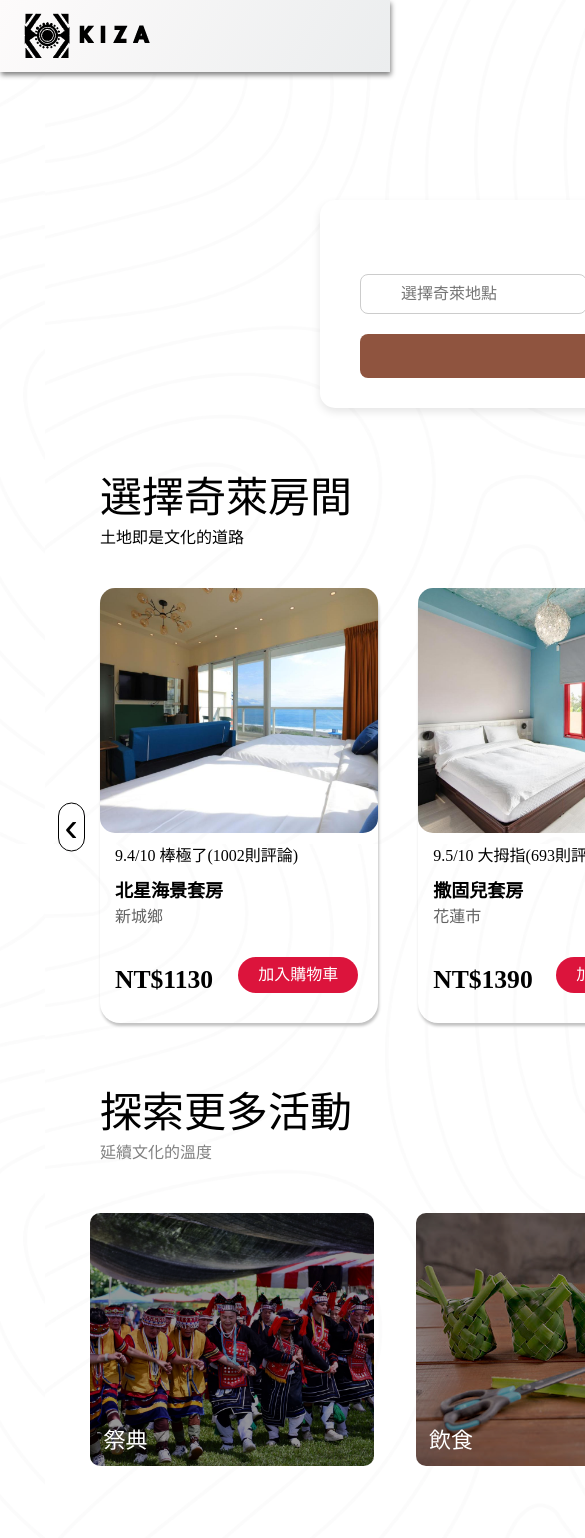
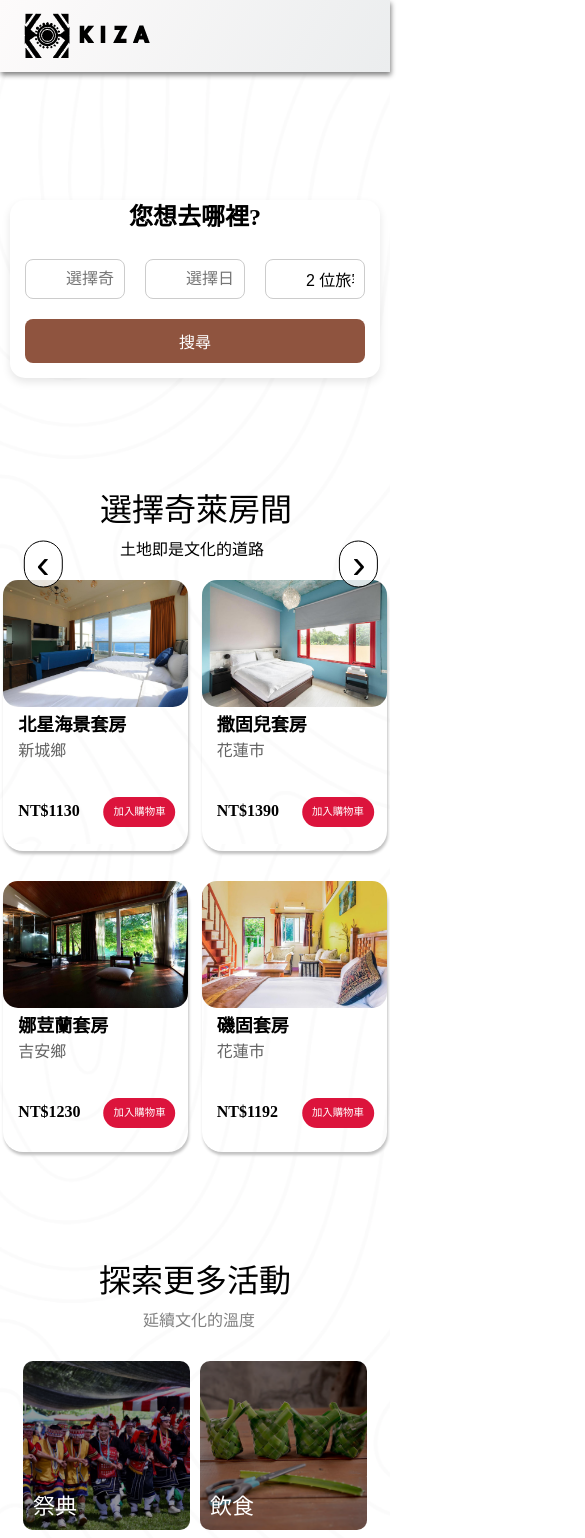
Before and after one commit to lahok23/KIZA, a Vue app: page /room in a window 390 px wide. Shown: the top 1538 px of the page, 585 px wide, since content can reach past the window. Built offline with nearby package versions, Linux system fonts and the light colour scheme; what vue3-lazyload would draw is missing.

Commit message:
更新邏輯

```diff
--- a/src/views/Room.vue
+++ b/src/views/Room.vue
@@ -28,13 +28,13 @@
     <!-- 房間展示區域 -->
     <section class="room">
       <h2>選擇奇萊房間</h2>
-      <p>土地即是文化的道路</p>
+      <p class="smallTitle">土地即是文化的道路</p>
       <div class="room-container">
         <div v-for="(room, index) in visibleRooms" :key="index" class="room-item" :data-location="room.location">
           <a href="#" @click.prevent="openBookingPopup(room)">
             <img :src="room.image" :alt="room.name" @load="onImageLoad" @error="onImageError" />
           </a>
-          <p>{{ room.rating }}/10 <span>{{ room.reviews }}</span></p>
+          <p class="ratingReviews">{{ room.rating }}/10 <span>{{ room.reviews }}</span></p>
           <h3>{{ room.name }}</h3>
           <p>{{ room.location }}</p>
           <div class="room-item-btn">
@@ -269,24 +269,47 @@ export default {
     };
   },
   computed: {
+    filteredRooms() {
+    return this.rooms.filter(room => {
+      const matchesDestination = this.destinationInput ? room.location === this.destinationInput : true;
+      const matchesDate = this.bookingStartDate && this.bookingEndDate ? this.checkAvailability(room) : true;
+      const matchesGuests = this.guestsInput ? this.checkGuests(room) : true;
+      return matchesDestination && matchesDate && matchesGuests;
+    });
+  },
   visibleRooms() {
     return this.filteredRooms.slice(this.currentStartIndex, this.currentStartIndex + this.roomsPerPage);
-    },
-    filteredRooms() {
-      const filtered = this.destinationInput
-        ? this.rooms.filter(room => room.location === this.destinationInput)
-        : this.rooms;
-      return filtered;
-    },
+  }
   },
   methods: {
+    // 篩選邏輯
+    checkAvailability(room) {
+    // 假設所有房間都可用，你可以在這裡添加具體的日期邏輯
+    return true;
+  },
+  checkGuests(room) {
+    // 假設所有房間都支持指定人數，你可以根據房間容量或其他邏輯進行篩選
+    return true;
+  },
     searchRooms() {
+  // 如果目的地、日期和旅客人數未選擇，則不要篩選
   const filteredRooms = this.rooms.filter(room => {
     const matchesDestination = this.destinationInput ? room.location === this.destinationInput : true;
     const matchesDate = this.bookingStartDate && this.bookingEndDate ? this.checkAvailability(room) : true;
     const matchesGuests = this.guestsInput ? this.checkGuests(room) : true;
     return matchesDestination && matchesDate && matchesGuests;
   });
+
+  // 如果沒有符合的房間，顯示一個提示
+  if (filteredRooms.length === 0) {
+    Swal.fire({
+      title: '無結果',
+      text: '找不到符合條件的房間。',
+      icon: 'warning',
+      confirmButtonText: '確認',
+    });
+  }
+
   this.filteredRooms = filteredRooms;
 },
     showPopup(type) {
@@ -294,6 +317,15 @@ export default {
     },
     closePopup(type) {
     this.popupType = '';
+
+    // 如果關閉的是購物車彈窗，處理購物車的顯示狀態
+     if (type === 'booking') {
+    this.showBookingPopupFlag = false;
+    }
+
+    if (type === 'success') {
+    this.showSuccessPopupFlag = false;
+    }
     },
     saveDestination(value) {
       this.destinationInput = value;
@@ -559,7 +591,7 @@ export default {
   letter-spacing: 20px;
 }
 
-@media (max-width: 1042px) {
+@media (max-width: 430px) {
   .item-h2 h2 {
     font-size: 1.9rem;
     padding-right: 20px;
@@ -855,4 +887,112 @@ p {
   box-sizing: border-box; /* 確保 padding 不會影響大小 */
 }
 
+/* RWD */
+@media (max-width:430px){
+   .wrap{
+    width:100%;
+    overflow: hidden;
+   }
+  .form-container{
+    width: 370px;
+    padding: 5px;
+  }
+  /* 房間區塊 */
+  .room-item{
+    width: 0%;
+  }
+  .room{
+    padding:-0px ;
+    margin-top: 7rem;
+  }
+  .room h2{
+    font-size: 2rem;
+    padding-left: 100px;
+    }
+  .room .smallTitle{
+    padding-left: 120px;
+  }
+
+  /* 房間容器 */
+  .room-container{
+    padding: 0px;
+    display: flex;
+    gap:10px;
+    justify-content:space-evenly;
+    flex-wrap: wrap;
+  }
+
+  .room-container .room-item {
+  flex: 0 1 calc(50% - 10px); /* 每個卡片寬度為容器寬度的50%（減去間距） */
+  box-sizing: border-box; /* 保證 padding 和 border 不影響卡片的寬度 */
+  margin-bottom: 10px; /* 底部間距 */
+}
+
+  .room-item .price{
+    font-size: 1rem;
+  }
+  .room-item h4{
+    white-space: nowrap;
+    padding: 10px 10px 10px 10px;
+    font-size: 0.65rem;
+    transform:translate(10%,20%);
+  }
+  .room-item img{
+    width: 100vw;
+    height:15vh;
+  }
+  .ratingReviews{
+    display: none;
+  }
+  /* 房間箭頭 */
+  .arrow-left{
+    width: 10vw;
+    padding: 0px;
+    transform:translate(20%,-750%) ;
+  }
+  .arrow-right{
+    width: 10vw;
+    padding: 0px;
+    transform:translate(10%,-750%) ;
+  }
+
+  /* 處理彈跳視窗的寬度 */
+  .popup-content{
+    width: 90%;
+  }
+
+/* 第三個區域 */
+.work-container{
+  display: grid;
+  grid-template-columns: repeat(2, 1fr); /* 每行顯示兩個圖片 */
+  gap: 10px;
+  width:100%;
+  padding: 20px;
+}
+.work-container img{
+  width: 100%; /* 讓圖片寬度依據父容器 */
+  height: 20vh;
+  object-fit: cover; /* 確保圖片保持比例，並填滿網格單元 */
+  display: block; /* 將圖片設置為塊級元素，消除空隙 */
+}
+.work{
+  margin-top: 6rem;
+  padding: 3px;
+}
+/* 調整各個圖片的大小 */
+.work-item{
+  max-width: 100%;
+}
+/* 探索更多活動文字 */
+  .work h2{
+    font-size: 2rem;
+    padding-left: 25%;
+  }
+  .work h3{
+   transform: translate(0%,-30%);
+  }
+  .work p{
+    padding-left: 140px;
+  }
+}
 </style>
--- a/src/views/Workshop.vue
+++ b/src/views/Workshop.vue
@@ -149,7 +149,7 @@ export default {
           instructor: "講師 大亨",
           pronunciation: "remadiw",
           image: new URL('../assets/image/名人校園講唱會.jpg', import.meta.url).href,
-          audio: new URL('@/assets/video//remadwi.mov', import.meta.url).href,
+          audio: new URL('@/assets/video/remadwi.mov', import.meta.url).href,
           description:
             "課程中學習一般歌謠，指平時所唱的歌謠，包括工作歌及生活歌。演唱方式除應答唱法外，大多是以齊唱的方式來進行。",
           duration: "3h",
@@ -678,6 +678,7 @@ section h2 {
     font-size: 0.6rem;
   }
   .course .name{
+    z-index: 100;
     font-size: 1.3rem;
     margin-top: -35px;
   }
```
Lines whose indentation alone changed are shown as unchanged.
